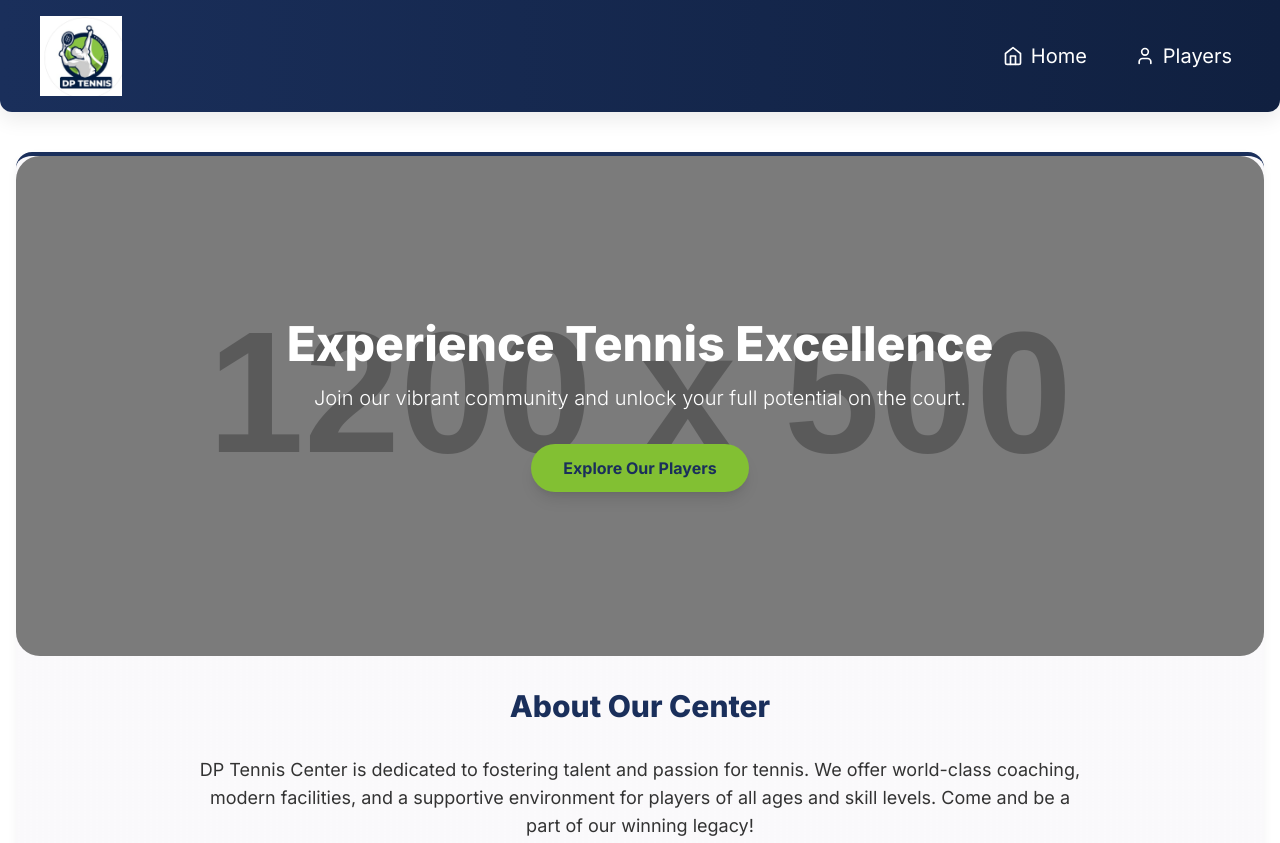
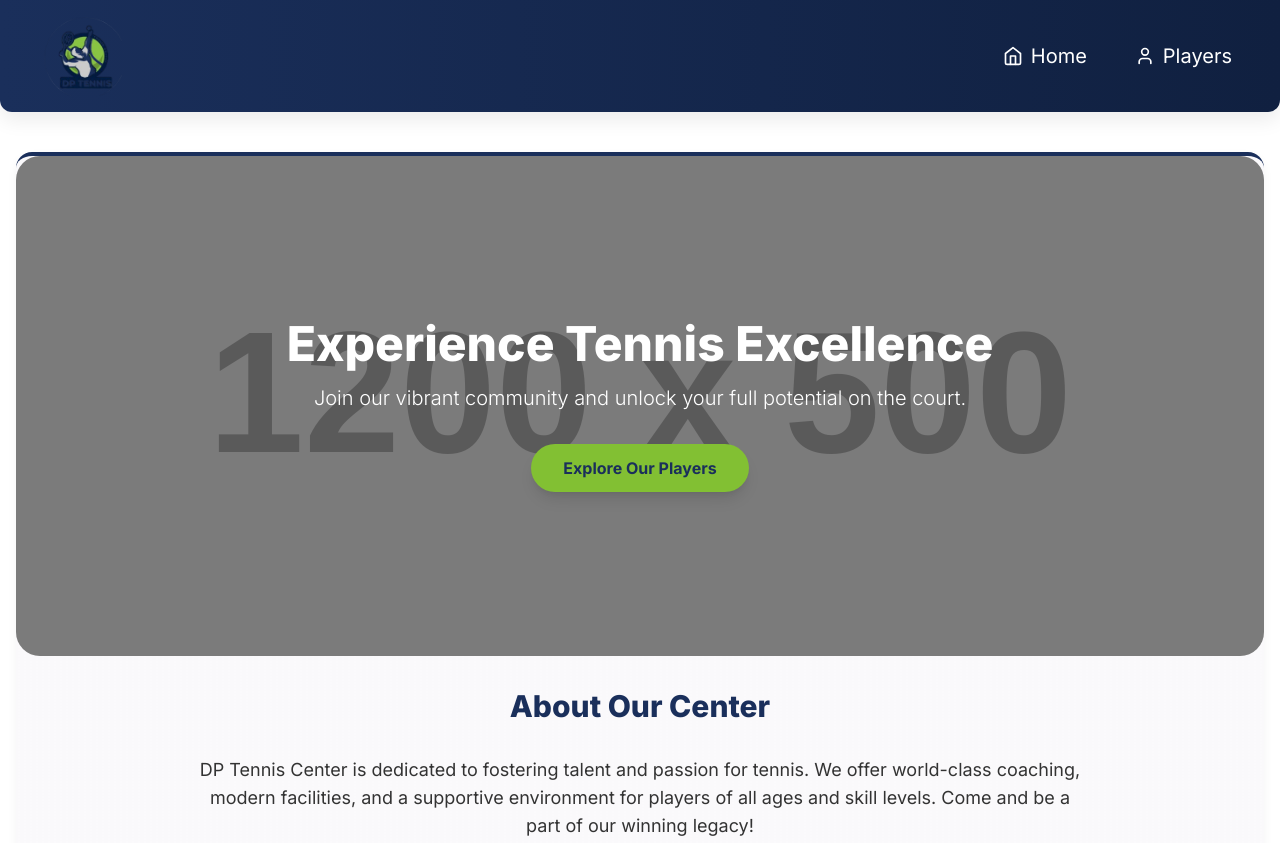
Before and after one commit to Praveensaich/Dp_tennis_center, a plain HTML site: page index.html in a window 1280 px wide. Shown: the top 843 px of the page. Drawn offline with nearby package versions, Linux system fonts and the light colour scheme; placeholder pictures from the web are drawn by us.

Commit message:
Update index.html

```diff
--- a/index.html
+++ b/index.html
@@ -106,7 +106,7 @@
     <header class="bg-gradient-to-r from-dp-dark-blue to-dp-deep-blue p-4 shadow-custom-medium rounded-b-xl">
         <div class="container mx-auto flex justify-between items-center">
             <!-- Logo from uploaded image -->
-            <img src="Screenshot 2025-05-09 183853.png" alt="DP Tennis Center Logo" class="h-16 md:h-20 object-contain">
+            <img src="Screenshot_2025-05-09_183853-removebg-preview.png" alt="DP Tennis Center Logo" class="h-16 md:h-20 object-contain">
             <nav>
                 <ul class="flex space-x-8">
                     <li>
```
